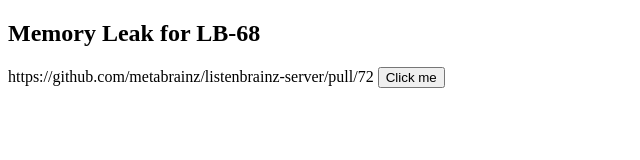
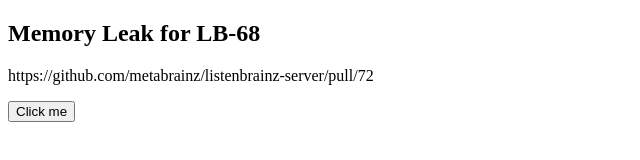
Before and after one commit to pinkeshbadjatiya/memory-leak-test-ListenBrainz, a plain HTML site: page index1.html in a window 1280 px wide. Shown: the whole page, without its empty margins (0-640 px from the left). Drawn offline with Linux system fonts and the light colour scheme.

Commit message:
Update index1.html

```diff
--- a/index1.html
+++ b/index1.html
@@ -3,14 +3,11 @@
 <body>
 
 <h2>Memory Leak for LB-68</h2>
-https://github.com/metabrainz/listenbrainz-server/pull/72
+<p>https://github.com/metabrainz/listenbrainz-server/pull/72</p>
 
 <button onclick="start()">Click me</button>
 
 <script>
-function makeURIObject(lastfmURI, spotifyURI) {
-
-}
 
 function select(selector, collection) {
     var newCollection = [];
@@ -315,7 +312,7 @@ function start() {
     document.body.insertAdjacentHTML( 'afterbegin', '<link rel="stylesheet" href="https://maxcdn.bootstrapcdn.com/font-awesome/4.4.0/css/font-awesome.min.css">');
     document.body.insertAdjacentHTML( 'afterbegin', '<div style="position:absolute; top:200px; z-index: 200000000000000; width:500px; margin-left:-250px; left:50%; background-color:#fff; box-shadow: 0 19px 38px rgba(0,0,0,0.30), 0 15px 12px rgba(0,0,0,0.22); text-align:center; padding:50px;" id="listen-progress-container"></div>');
     updateMessage("");
-getPageCount()
+    getPageCount();
 }
 
 </script>
```
Lines whose indentation alone changed are shown as unchanged.
